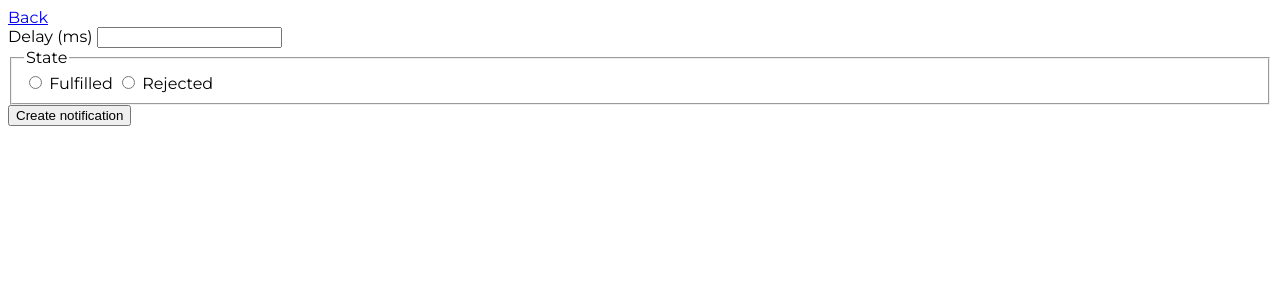
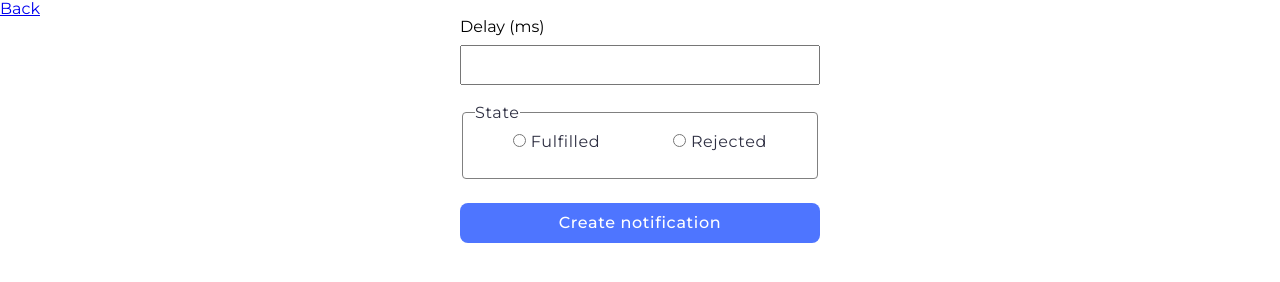
Before and after one commit to Keltars/goit-js-hw-10, a website built with Vite: page src/2-snackbar.html in a window 1280 px wide. Built offline with nearby package versions, Linux system fonts and the light colour scheme.

Commit message:
2-snackbar complete

```diff
--- a/src/2-snackbar.html
+++ b/src/2-snackbar.html
@@ -4,6 +4,9 @@
 <head>
     <meta charset="UTF-8">
     <meta name="viewport" content="width=device-width, initial-scale=1.0">
+    <link rel="stylesheet" href="https://cdnjs.cloudflare.com/ajax/libs/modern-normalize/2.0.0/modern-normalize.css"
+        integrity="sha512-gA2Bvu0/hw4oj0Lp8ZHjK+o3S4BE5m8d/wNVy6ktKLhHKPpWLQwv9ixzuWirWOakoJqlBdePq2NhoCaUOQ5npQ=="
+        crossorigin="anonymous" referrerpolicy="no-referrer" />
     <link rel="stylesheet" href="./css/styles.css" />
     <link rel="preconnect" href="https://fonts.googleapis.com">
     <link rel="preconnect" href="https://fonts.gstatic.com" crossorigin>
@@ -16,24 +19,24 @@
     <a href="./index.html">Back</a>
 
     <form class="form">
-        <label>
+        <label class="delay-label">
             Delay (ms)
-            <input type="number" name="delay" required />
+            <input class="delay-input" type="number" name="delay" min="0" required />
         </label>
 
-        <fieldset>
+        <fieldset class="sel-area">
             <legend>State</legend>
-            <label>
-                <input type="radio" name="state" value="fulfilled" required />
+            <label class="sel-label-fullfilled">
+                <input class="radio" type="radio" name="state" value="fulfilled" required />
                 Fulfilled
             </label>
-            <label>
-                <input type="radio" name="state" value="rejected" required />
+            <label class="sel-label-rejected">
+                <input class="radio" type="radio" name="state" value="rejected" required />
                 Rejected
             </label>
         </fieldset>
 
-        <button type="submit">Create notification</button>
+        <button class="create-btn" type="submit">Create notification</button>
     </form>
 
 
--- a/src/css/styles.css
+++ b/src/css/styles.css
@@ -1,6 +1,8 @@
 body {
   font-family: Montserrat;
 }
+
+/* TASK-1 */
 
 .container {
   padding-left: 20%;
@@ -93,3 +95,86 @@ body {
   display: flex;
   flex-direction: column;
 }
+
+/* TASK-2 */
+
+.form {
+  max-width: 360px;
+  display: flex;
+  flex-direction: column;
+  margin: 0 auto;
+}
+
+.delay-label {
+  display: flex;
+  flex-direction: column;
+}
+
+.delay-input {
+  max-height: 40px;
+  padding-left: 16px;
+  padding-top: 8px;
+  padding-bottom: 8px;
+  color: rgb(46, 47, 66);
+  font-family: Montserrat;
+  font-size: 16px;
+  line-height: 1.5;
+  letter-spacing: 0.04em;
+  margin-top: 8px;
+}
+
+.sel-area {
+  color: rgb(46, 47, 66);
+  font-size: 16px;
+  line-height: 1.5;
+  letter-spacing: 0.04em;
+  position: relative;
+  border: 1px solid rgb(128, 128, 128);
+  border-radius: 4px;
+  height: 78px;
+  margin-bottom: 24px;
+  margin-top: 16px;
+}
+
+.sel-area:hover {
+  border: 1px solid rgb(0, 0, 0);
+}
+
+.sel-area:focus {
+  border: 1px solid rgb(78, 117, 255);
+}
+
+.sel-label-fullfilled {
+  position: absolute;
+
+  left: 50px;
+}
+
+.sel-label-rejected {
+  position: absolute;
+  right: 50px;
+}
+
+.radio {
+  color: rgb(46, 47, 66);
+  font-size: 16px;
+  line-height: 1.5;
+}
+
+.create-btn {
+  cursor: pointer;
+  color: rgb(255, 255, 255);
+  font-size: 16px;
+  font-weight: 500;
+  line-height: 1.5;
+  letter-spacing: 0.04em;
+  border-color: transparent;
+  border-radius: 8px;
+  background: rgb(78, 117, 255);
+  width: 100%;
+  min-height: 40px;
+}
+
+.create-btn:hover {
+  background: rgb(108, 140, 255);
+}
--- a/src/js/2-snackbar.js
+++ b/src/js/2-snackbar.js
@@ -1,2 +1,31 @@
 import iziToast from 'izitoast';
 import 'izitoast/dist/css/iziToast.min.css';
+
+const form = document.querySelector('.form');
+
+form.addEventListener('submit', function (event) {
+  event.preventDefault();
+  const delay = Number(form.delay.value);
+  const state = form.state.value;
+  return new Promise((resolve, reject) => {
+    setTimeout(() => {
+      if (state === 'fulfilled') {
+        resolve(delay);
+      } else if (state === 'rejected') {
+        reject(delay);
+      }
+    }, delay);
+  })
+    .then(delay =>
+      iziToast.success({
+        message: `✅ Fulfilled promise in ${delay}ms`,
+        position: 'topRight',
+      })
+    )
+    .catch(delay => {
+      iziToast.error({
+        message: `❌ Rejected promise in ${delay}ms`,
+        position: 'topRight',
+      });
+    });
+});
```
